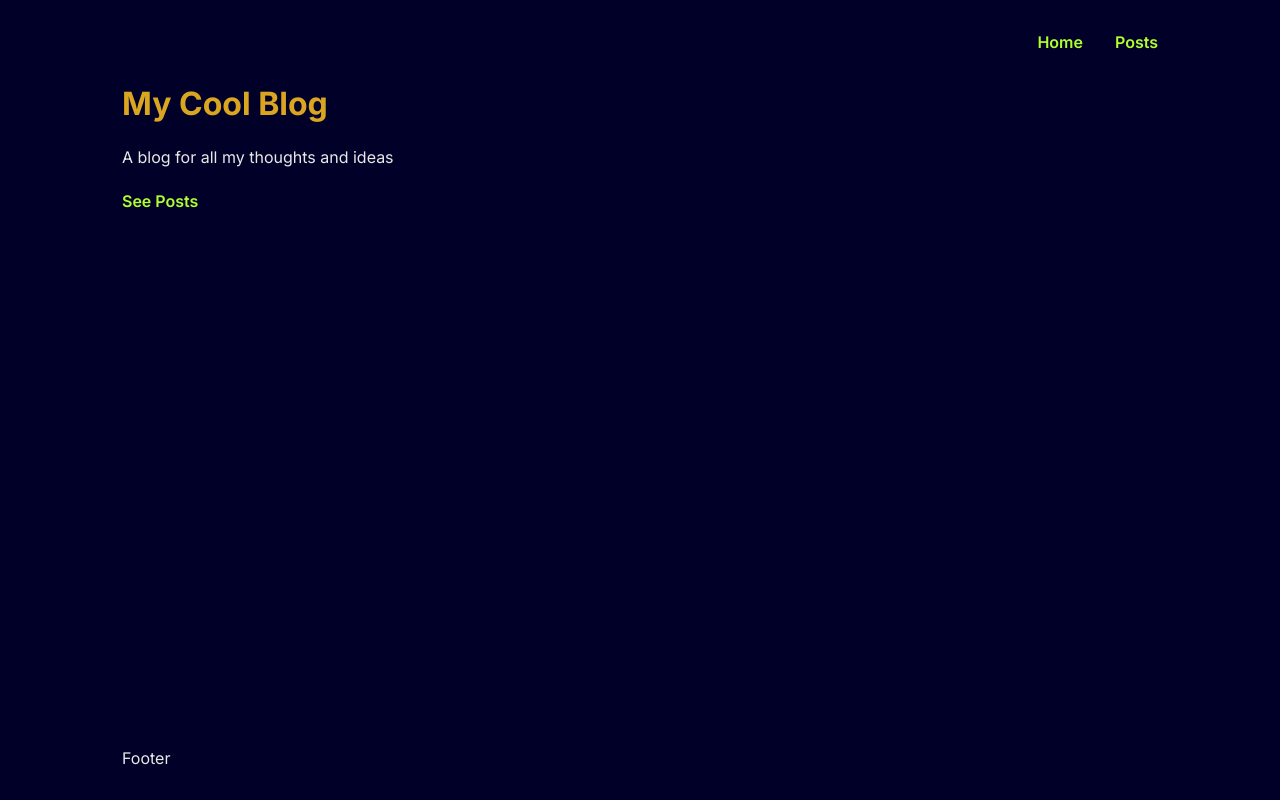
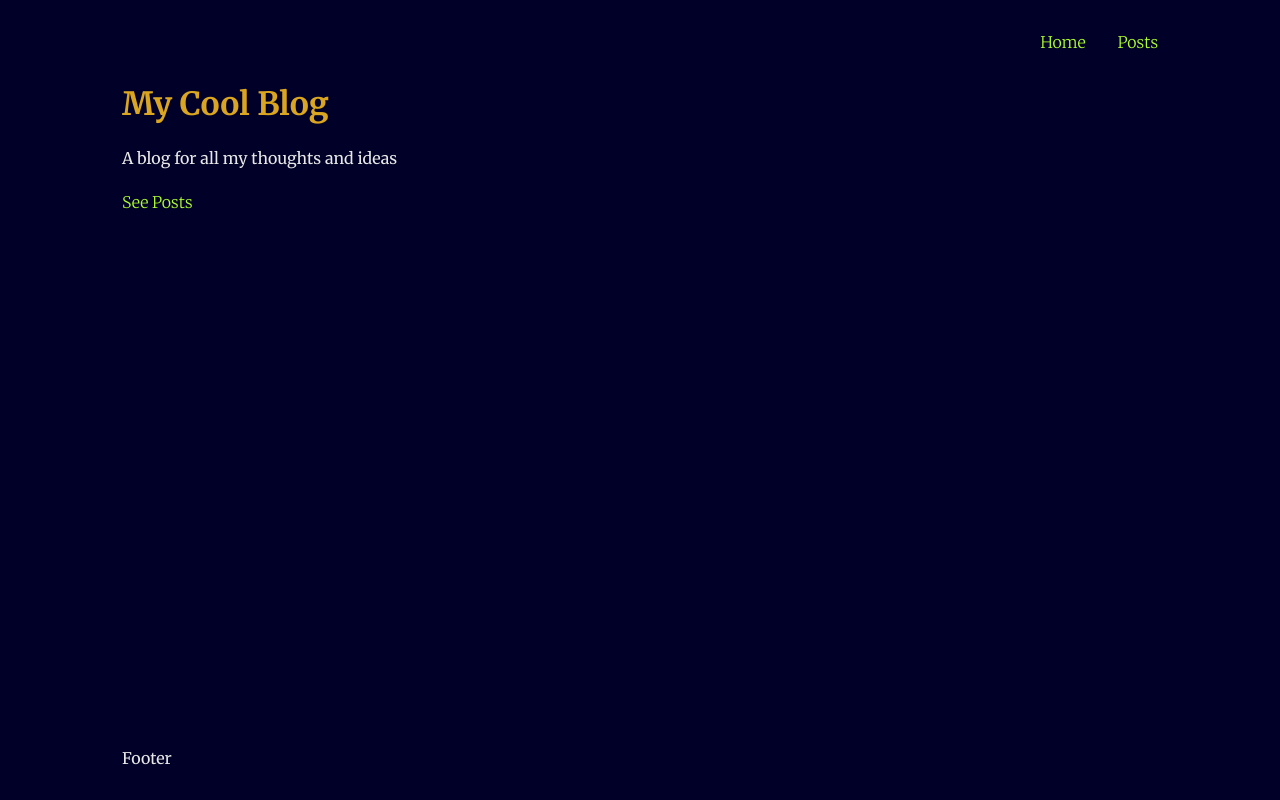
Before and after one commit to vincentpchevalier/next-blog, a Next.js app: page / in a window 1280 px wide. Built offline with nearby package versions, Linux system fonts and the light colour scheme.

Commit message:
change font to Merriweather

```diff
--- a/app/globals.css
+++ b/app/globals.css
@@ -63,7 +63,7 @@ body {
 a {
 	color: inherit;
 	text-decoration: none;
-	font-weight: 600;
+	font-weight: 300;
 	color: greenyellow;
 }
 
--- a/app/layout.js
+++ b/app/layout.js
@@ -1,4 +1,4 @@
-import { Inter } from 'next/font/google';
+import { Merriweather } from 'next/font/google';
 import './globals.css';
 import Container from './components/Container';
 import Header from './components/Header';
@@ -6,7 +6,10 @@ import Footer from './components/Footer';
 
 import styles from './page.module.css';
 
-const inter = Inter({ subsets: ['latin'] });
+const merriweather = Merriweather({
+	subsets: ['latin'],
+	weight: ['300', '400', '700'],
+});
 
 export const metadata = {
 	title: 'NextJS Blog',
@@ -16,7 +19,7 @@ export const metadata = {
 export default function RootLayout({ children }) {
 	return (
 		<html lang="en">
-			<body className={inter.className}>
+			<body className={merriweather.className}>
 				<Container>
 					<Header />
 					{children}
```
